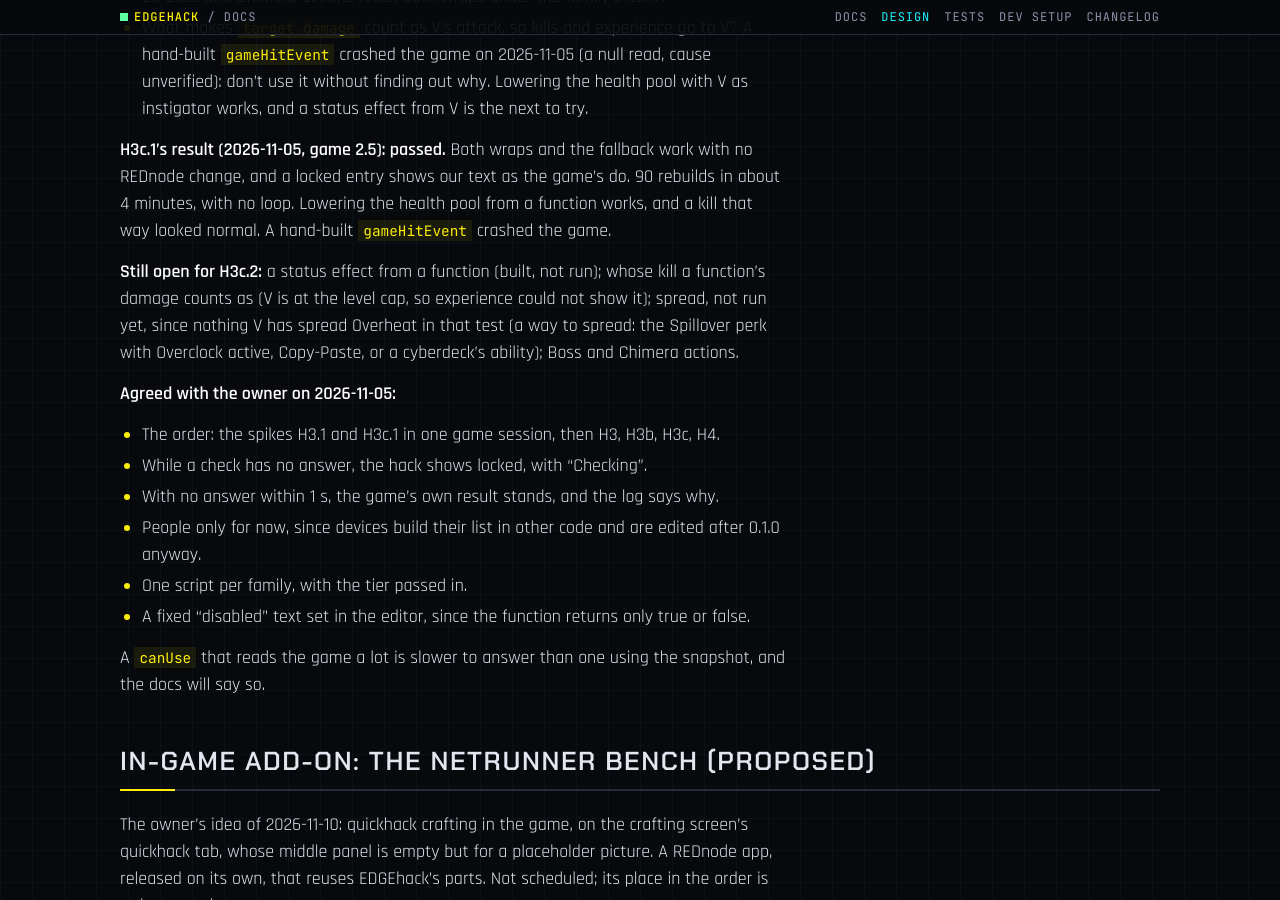
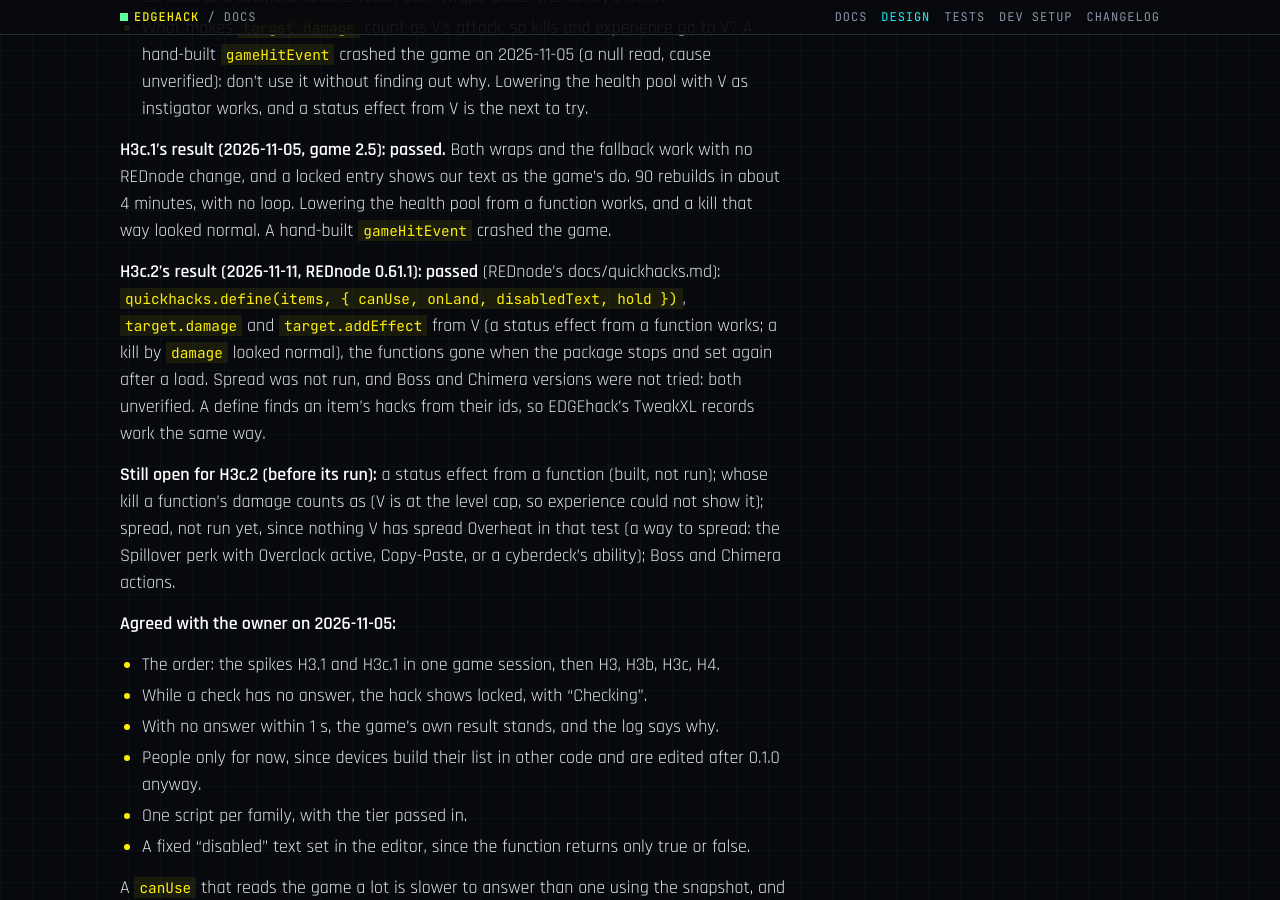
Before and after one commit to Edgemodders/EDGEhack, a Jekyll site: the page built from docs/design.md, in a window 1280 px wide and 900 px high, scrolled down 36910 px. Built offline with Jekyll 4.4.1, drawn with Linux system fonts in a browser that asks for light colours.

Commit message:
H3c.2 passed in game (REDnode 0.61.1)
Co-Authored-By: Claude Opus 5.5 <noreply@anthropic.com>

```diff
--- a/docs/design.md
+++ b/docs/design.md
@@ -709,7 +709,9 @@ A mod needs REDnode only if it has a script. EDGEhack's own requirement doesn't
 
 **H3c.1's result (2026-11-05, game 2.5): passed.** Both wraps and the fallback work with no REDnode change, and a locked entry shows our text as the game's do. 90 rebuilds in about 4 minutes, with no loop. Lowering the health pool from a function works, and a kill that way looked normal. A hand-built `gameHitEvent` crashed the game.
 
-**Still open for H3c.2:** a status effect from a function (built, not run); whose kill a function's damage counts as (V is at the level cap, so experience could not show it); spread, not run yet, since nothing V has spread Overheat in that test (a way to spread: the Spillover perk with Overclock active, Copy-Paste, or a cyberdeck's ability); Boss and Chimera actions.
+**H3c.2's result (2026-11-11, REDnode 0.61.1): passed** (REDnode's docs/quickhacks.md): `quickhacks.define(items, { canUse, onLand, disabledText, hold })`, `target.damage` and `target.addEffect` from V (a status effect from a function works; a kill by `damage` looked normal), the functions gone when the package stops and set again after a load. Spread was not run, and Boss and Chimera versions were not tried: both unverified. A define finds an item's hacks from their ids, so EDGEhack's TweakXL records work the same way.
+
+**Still open for H3c.2 (before its run):** a status effect from a function (built, not run); whose kill a function's damage counts as (V is at the level cap, so experience could not show it); spread, not run yet, since nothing V has spread Overheat in that test (a way to spread: the Spillover perk with Overclock active, Copy-Paste, or a cyberdeck's ability); Boss and Chimera actions.
 
 **Agreed with the owner on 2026-11-05:**
 
```
Also changed, not shown: CLAUDE.md (+1 -1 lines).
